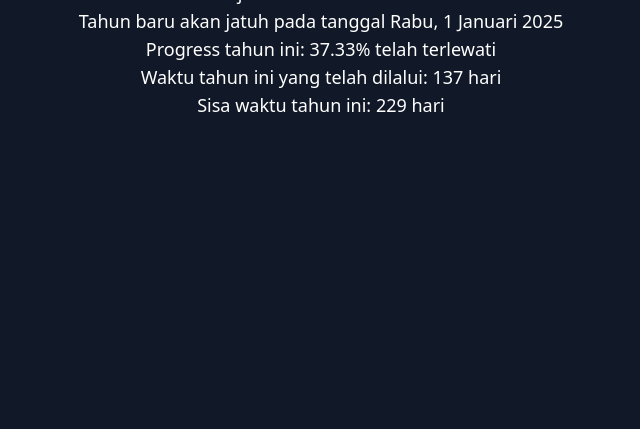
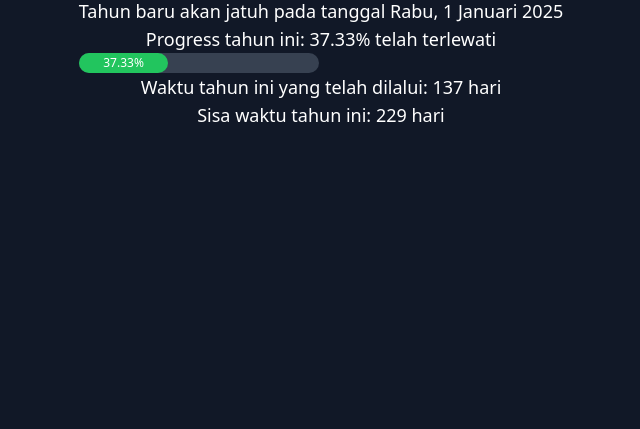
Before and after one commit to Rebornian48/yearprogress, a plain HTML site: page index.html in a window 1280 px wide. Shown: the part 371-800 px from the top of the page, without its empty margins (319-959 px from the left). Drawn offline with nearby package versions, Linux system fonts and the light colour scheme.

Commit message:
update-patch-4

```diff
--- a/assets/js/script.js
+++ b/assets/js/script.js
@@ -32,4 +32,6 @@ document.getElementById("passed").innerText = PassResult;
 document.getElementById("remaining").innerText = RestResult;
 
 var passPercentage = ((pass/(pass + rest)) * 100).toFixed(2);
-document.getElementById("progress").innerText = passPercentage;
+document.getElementById("progress-1").innerText = passPercentage;
+document.getElementById("progress-2").innerText = passPercentage;
+document.getElementById("p-bar").classList.add("w-["+passPercentage+"%]");
--- a/index.html
+++ b/index.html
@@ -22,7 +22,7 @@
     <meta name="author" content="Rebornian48" />
     <meta charset="UTF-8" />
     <meta name="viewport" content="width=device-width, initial-scale=1.0" />
-    <title>Rebornian48</title>
+    <title>Rebornian48 - Year Progress</title>
     <!-- Favicon -->
     <link
       rel="icon"
@@ -49,8 +49,11 @@
             Tahun baru akan jatuh pada tanggal <span id="next-newyear"></span>
           </p>
           <p class="text-lg">
-            Progress tahun ini: <span id="progress"></span>% telah terlewati
+            Progress tahun ini: <span id="progress-1"></span>% telah terlewati
           </p>
+            <div class="w-[15rem] rounded-full bg-gray-700">
+              <div class="bg-green-500 h-full rounded-full text-white font-medium p-0.5 text-xs text-center" id="p-bar"><span id="progress-2"></span>%</div>
+            </div>
           <p class="text-lg">
             Waktu tahun ini yang telah dilalui: <span id="passed"></span> hari
           </p>
```
